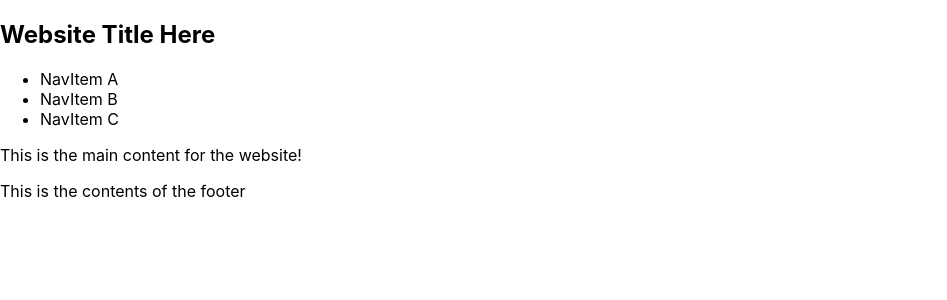
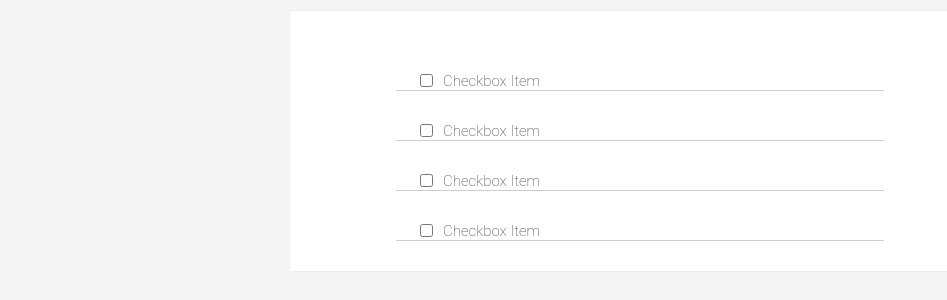
Before and after one commit to JosephCW/react-freecodecamp, a React (Create React App) app: page / in a window 1280 px wide. Shown: the top 300 px of the page, without its empty margins (0-947 px from the left). Built offline with nearby package versions, Linux system fonts and the light colour scheme.

Commit message:
Complete original checklist

```diff
--- a/src/components/App.js
+++ b/src/components/App.js
@@ -1,15 +1,14 @@
 import React from "react"
 
-import Navbar from "./Navbar"
-import MainContent from "./MainContent"
-import Footer from "./Footer"
+import ChecklistItem from "./ChecklistItem"
 
 function App() {
     return (
-        <div>
-            <Navbar />
-            <MainContent />
-            <Footer />
+        <div className="checklist">
+            <ChecklistItem />
+            <ChecklistItem />
+            <ChecklistItem />
+            <ChecklistItem />
         </div>
     )
 }
--- /dev/null
+++ b/src/components/ChecklistItem.js
@@ -0,0 +1,15 @@
+import React from "react"
+
+function ChecklistItem() {
+    let time = Date.now()
+
+    return (
+        <div className="checklist-item">
+            <input type="checkbox"/>
+            <span>Checkbox Item</span>
+        </div>
+    )
+
+}
+
+export default ChecklistItem
--- a/src/index.css
+++ b/src/index.css
@@ -11,3 +11,40 @@
   font-family: source-code-pro, Menlo, Monaco, Consolas, 'Courier New',
     monospace;
 }
+
+body {
+  background-color: whitesmoke;
+  padding-top: 10px;
+}
+
+.checklist {
+  background-color: white;
+  margin: auto;
+  width: 50%;
+  display: flex;
+  flex-direction: column;
+  align-items: center;
+  border: 1px solid #efefef;
+  padding: 30px;
+}
+
+.checklist-item {
+  display: flex;
+  justify-content: flex-start;
+  align-items: center;
+  padding: 30px 20px 0;
+  width: 70%;
+  border-bottom: 1px solid #cecece;
+  font-family: Roboto, sans-serif;
+  font-weight: 100;
+  font-size: 15px;
+  color: #333333;
+}
+
+input[type=checkbox] {
+  margin-right: 10px;
+}
+
+input [type=checkbox]:focus {
+  outline: 0;
+}
```
Also changed, not shown: src/components/App-old.js (added, +17 -0 lines), src/index.js (+15 -0 lines).
